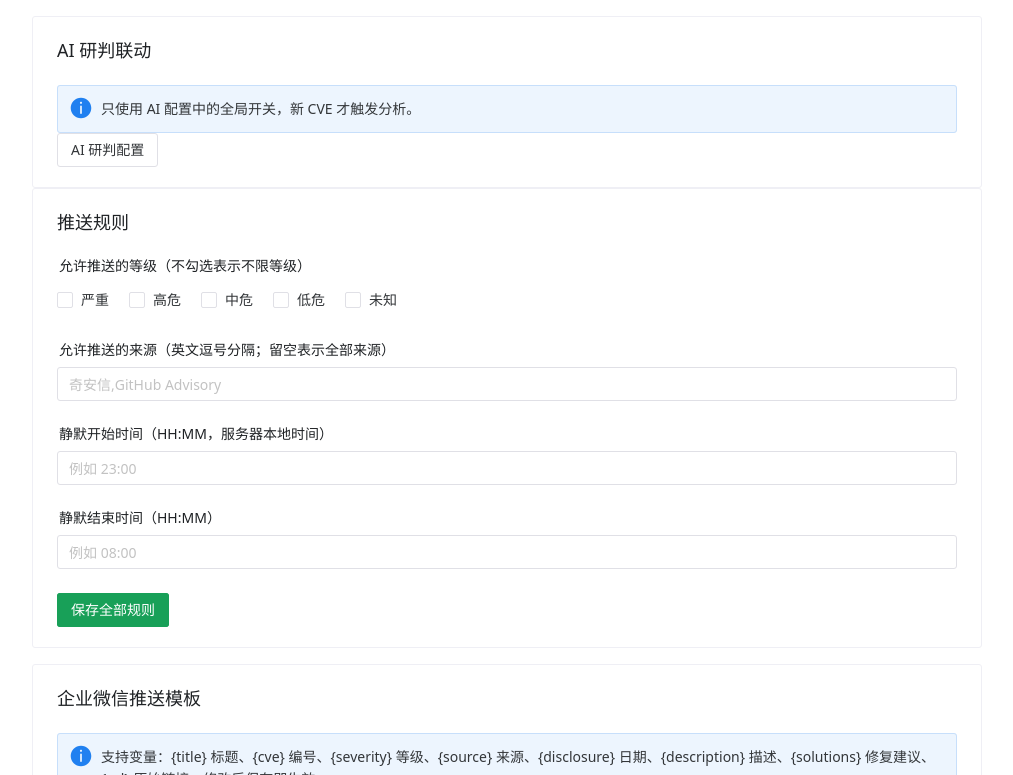
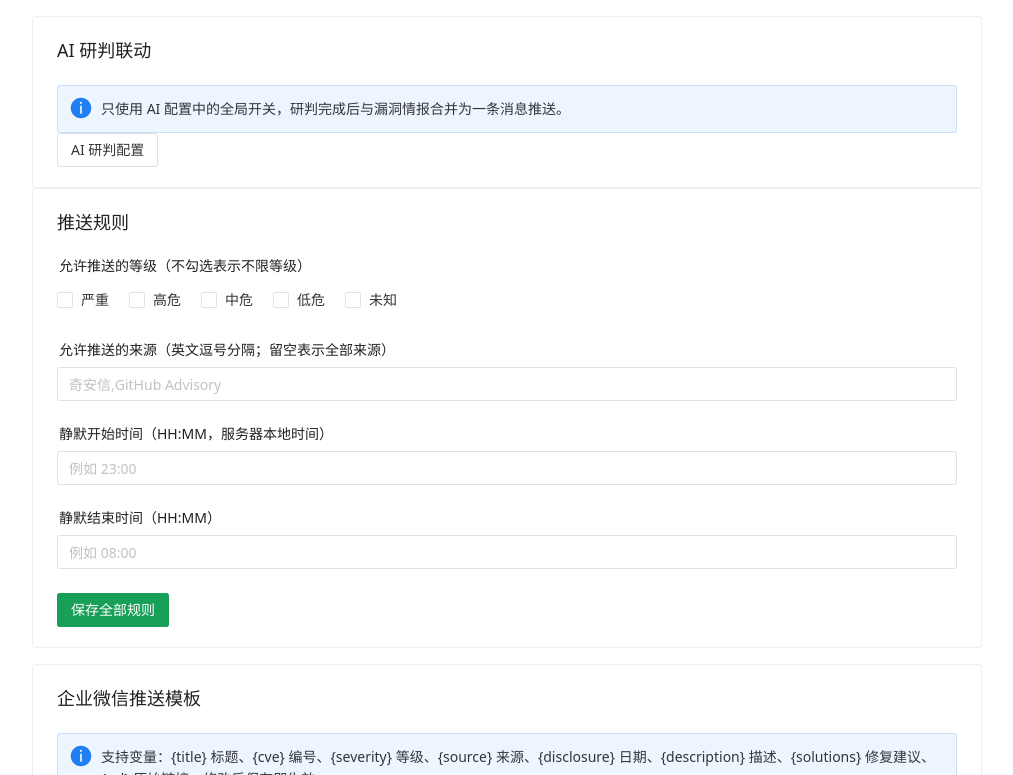
Before and after one commit to miaoyongsen/scc_cve_put, a Vue app in the folder frontend/: page /push-settings in a window 1280 px wide. Shown: the part 825-1600 px from the top of the page, without its empty margins (133-1146 px from the left). Built offline with nearby package versions, Linux system fonts and the light colour scheme; no server answers; sample sign-in values are in the browser's storage.

Commit message:
ui: add original-data link to default WeCom template and clarify AI delivery

```diff
--- a/frontend/src/views/PushSettings.vue
+++ b/frontend/src/views/PushSettings.vue
@@ -11,7 +11,7 @@
 <n-text depth="3">{{hasWebhook?'已保存 Webhook（不会回显）':'尚未保存 Webhook'}}</n-text>
 <n-space style="margin-top:12px"><n-button type="primary" :loading="saving" @click="save">保存配置</n-button><n-button :loading="testing" @click="test">发送测试消息</n-button></n-space>
 </n-card>
-<n-card title="AI 研判联动"><n-alert type="info">只使用 AI 配置中的全局开关，新 CVE 才触发分析。</n-alert><n-button @click="$router.push('/ai-settings')">AI 研判配置</n-button></n-card><n-card title="推送规则">
+<n-card title="AI 研判联动"><n-alert type="info">只使用 AI 配置中的全局开关，研判完成后与漏洞情报合并为一条消息推送。</n-alert><n-button @click="$router.push('/ai-settings')">AI 研判配置</n-button></n-card><n-card title="推送规则">
 <n-form-item label="允许推送的等级（不勾选表示不限等级）"><n-checkbox-group v-model:value="form.severity_filter"><n-space><n-checkbox v-for="x in levels" :key="x" :value="x" :label="x"/></n-space></n-checkbox-group></n-form-item>
 <n-form-item label="允许推送的来源（英文逗号分隔；留空表示全部来源）"><n-input v-model:value="form.source_filter" placeholder="奇安信,GitHub Advisory"/></n-form-item>
 <n-form-item label="静默开始时间（HH:MM，服务器本地时间）"><n-input v-model:value="form.quiet_start" placeholder="例如 23:00"/></n-form-item>
@@ -26,7 +26,7 @@ import {NCard,NSpace,NButton,NAlert,NFormItem,NInput,NSwitch,NText,NCheckbox,NCh
 const msg=useMessage(),saving=ref(false),testing=ref(false),hasWebhook=ref(false),levels=['严重','高危','中危','低危','未知']
 const savedRows=computed(()=>hasWebhook.value?[{id:1,name:'企业微信默认机器人',status:form.value.wecom_enabled?'已启用':'已关闭',secret:'已保存（隐藏）'}]:[])
 const savedColumns=[{title:'配置名称',key:'name'},{title:'状态',key:'status'},{title:'Webhook',key:'secret'},{title:'操作',key:'actions',render:()=>h(NButton,{size:'small',onClick:()=>document.getElementById('wecom-editor')?.scrollIntoView({behavior:'smooth'})},()=> '编辑')}]
-const defaultTemplate="## WatchVuln 漏洞情报\n> **标题**：{title}\n> **CVE**：{cve}\n> **等级**：{severity}\n> **来源**：{source}\n> **披露日期**：{disclosure}\n> 请前往 IP Sentinel 漏洞监控查看详情"
+const defaultTemplate="## WatchVuln 漏洞情报\n> **标题**：{title}\n> **CVE**：{cve}\n> **等级**：{severity}\n> **来源**：{source}\n> **披露日期**：{disclosure}\n> **原始数据**：[查看原文]({url})"
 const form=ref({wecom_enabled:false,wecom_webhook:'',severity_filter:[],source_filter:'',quiet_start:'',quiet_end:'',dedup_hours:0,message_template:defaultTemplate})
 function resetTemplate(){form.value.message_template=defaultTemplate}
 const preview=computed(()=>{const sample={title:'Apache 示例漏洞',cve:'CVE-2026-12345',severity:'高危',source:'奇安信',disclosure:'2026-10-26',description:'示例漏洞描述',solutions:'参考官方修复公告',url:'https://example.com'};let result=(form.value.message_template||'').split(String.fromCharCode(92)+'n').join(String.fromCharCode(10));for(const [key,value] of Object.entries(sample))result=result.split('{'+key+'}').join(value);return result})
```
